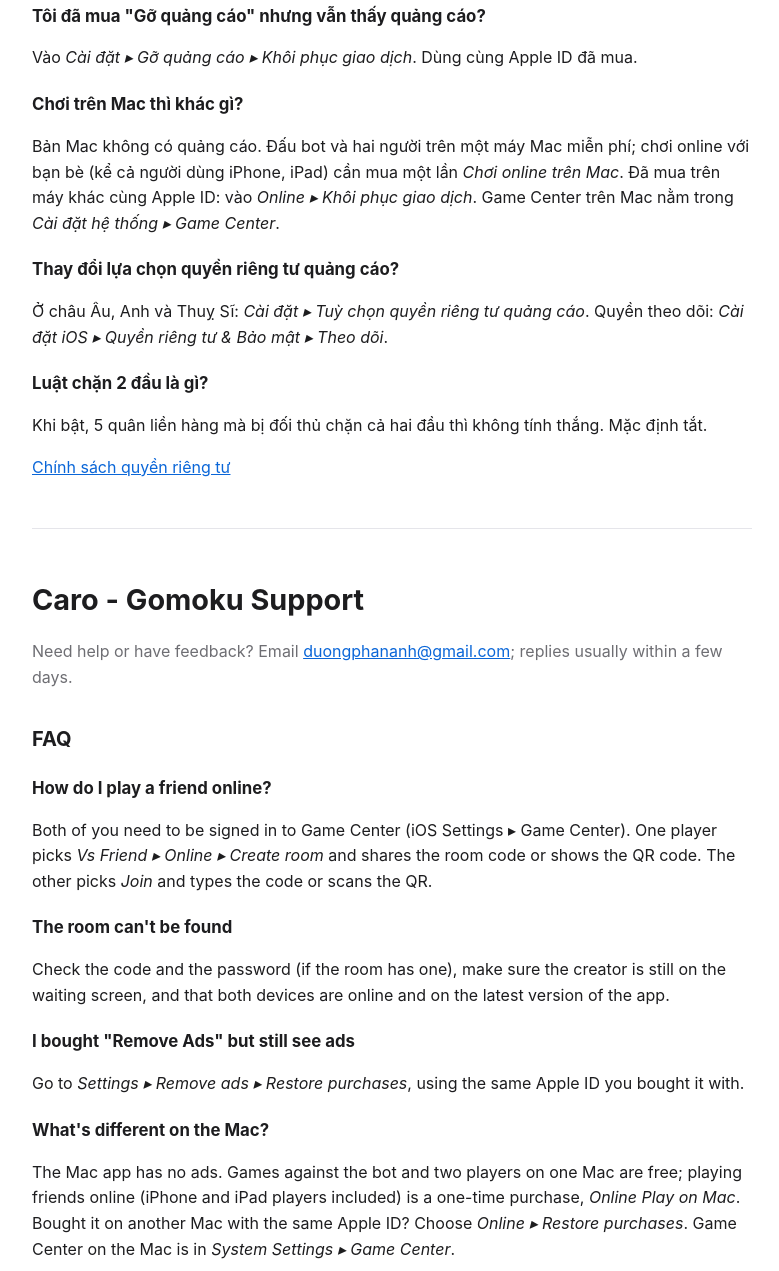
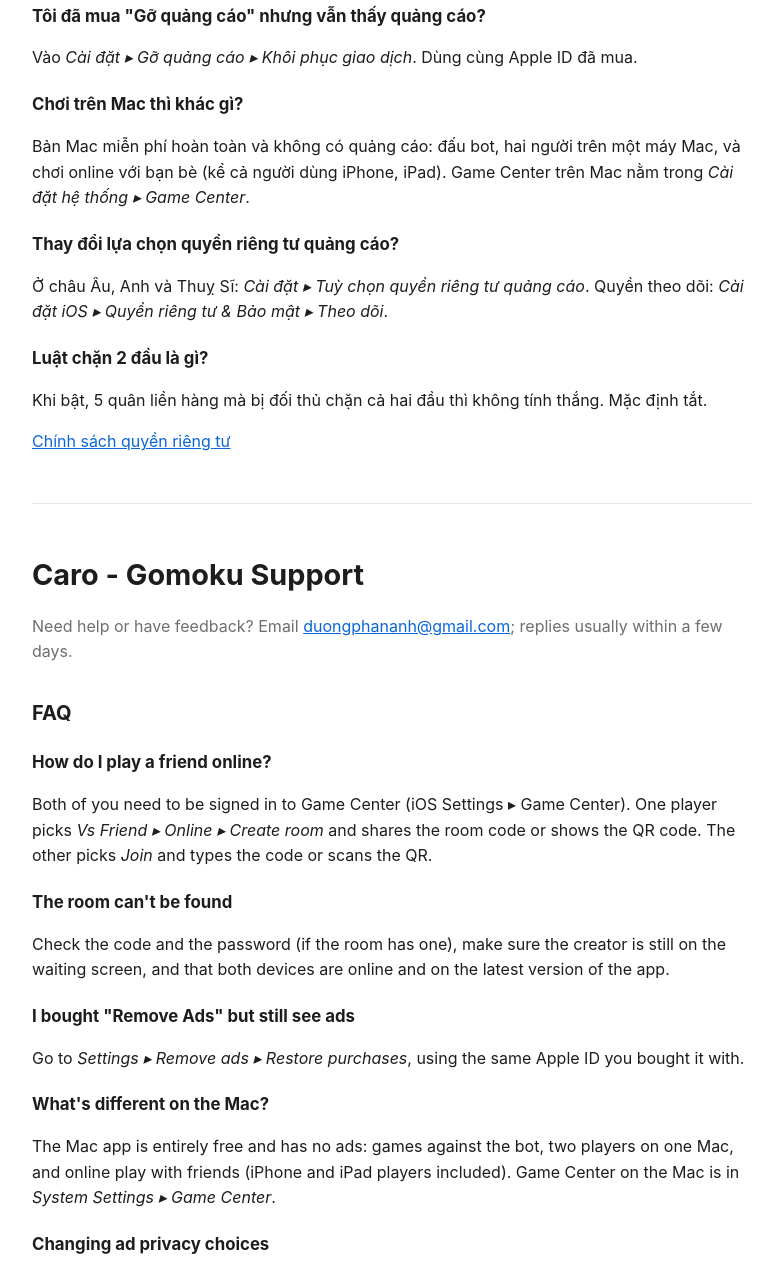
Before and after one commit to DuongPAD/DuongPAD.github.io, a plain HTML site: page caro/support/index.html in a window 1280 px wide. Shown: the part 546-1817 px from the top of the page, without its empty margins (248-1027 px from the left). Drawn offline with Linux system fonts and the light colour scheme.

Commit message:
Caro: the Mac app is free

```diff
--- a/caro/support/index.html
+++ b/caro/support/index.html
@@ -42,7 +42,7 @@
 <p>Vào <em>Cài đặt ▸ Gỡ quảng cáo ▸ Khôi phục giao dịch</em>. Dùng cùng Apple ID đã mua.</p>
 
 <h3>Chơi trên Mac thì khác gì?</h3>
-<p>Bản Mac không có quảng cáo. Đấu bot và hai người trên một máy Mac miễn phí; chơi online với bạn bè (kể cả người dùng iPhone, iPad) cần mua một lần <em>Chơi online trên Mac</em>. Đã mua trên máy khác cùng Apple ID: vào <em>Online ▸ Khôi phục giao dịch</em>. Game Center trên Mac nằm trong <em>Cài đặt hệ thống ▸ Game Center</em>.</p>
+<p>Bản Mac miễn phí hoàn toàn và không có quảng cáo: đấu bot, hai người trên một máy Mac, và chơi online với bạn bè (kể cả người dùng iPhone, iPad). Game Center trên Mac nằm trong <em>Cài đặt hệ thống ▸ Game Center</em>.</p>
 
 <h3>Thay đổi lựa chọn quyền riêng tư quảng cáo?</h3>
 <p>Ở châu Âu, Anh và Thuỵ Sĩ: <em>Cài đặt ▸ Tuỳ chọn quyền riêng tư quảng cáo</em>. Quyền theo dõi: <em>Cài đặt iOS ▸ Quyền riêng tư &amp; Bảo mật ▸ Theo dõi</em>.</p>
@@ -71,7 +71,7 @@
 <p>Go to <em>Settings ▸ Remove ads ▸ Restore purchases</em>, using the same Apple ID you bought it with.</p>
 
 <h3>What's different on the Mac?</h3>
-<p>The Mac app has no ads. Games against the bot and two players on one Mac are free; playing friends online (iPhone and iPad players included) is a one-time purchase, <em>Online Play on Mac</em>. Bought it on another Mac with the same Apple ID? Choose <em>Online ▸ Restore purchases</em>. Game Center on the Mac is in <em>System Settings ▸ Game Center</em>.</p>
+<p>The Mac app is entirely free and has no ads: games against the bot, two players on one Mac, and online play with friends (iPhone and iPad players included). Game Center on the Mac is in <em>System Settings ▸ Game Center</em>.</p>
 
 <h3>Changing ad privacy choices</h3>
 <p>In the EEA, UK and Switzerland: <em>Settings ▸ Ad privacy choices</em>. Tracking permission: <em>iOS Settings ▸ Privacy &amp; Security ▸ Tracking</em>.</p>
```
Also changed, not shown: caro/privacy/index.html (+2 -2 lines).
